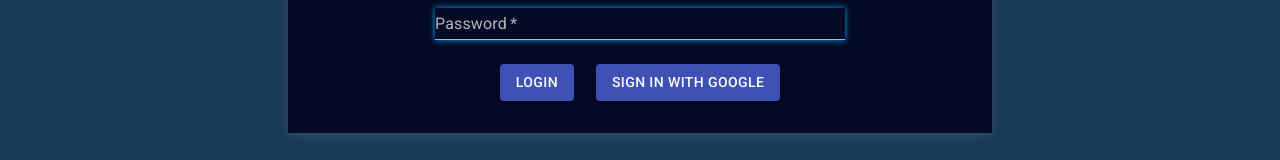
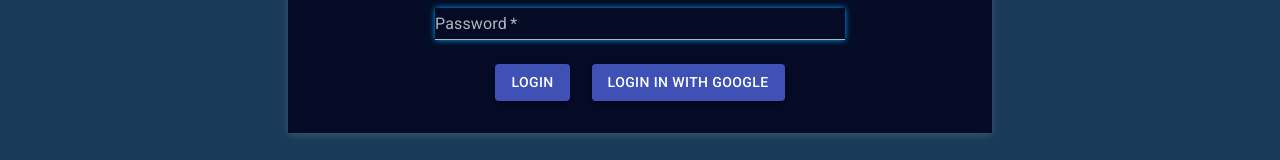
Before and after one commit to a-pavithraa/AWSTerraformPOC, a React (Create React App) app in the folder React-StockService/: page /login in a window 1280 px wide. Shown: the part 196-356 px from the top of the page. Built offline with nearby package versions, Linux system fonts and the light colour scheme.

Commit message:
Initial Changes for Google Signin

```diff
--- a/React-StockService/src/pages/Login.js
+++ b/React-StockService/src/pages/Login.js
@@ -172,7 +172,7 @@ const Login = ()=>{
 
             {progress ?<CircularProgress size={24} className={classes.buttonProgress} />:<Button type="submit"  variant="contained" color="primary" onClick={loginHandler}> Login</Button>}
 
-           &nbsp;&nbsp; <Button type="submit"  variant="contained" color="primary" onClick={googleLogin}> Sign In With Google</Button>
+           &nbsp;&nbsp; <Button type="submit"  variant="contained" color="primary" onClick={googleLogin}> Login In With Google</Button>
 
         </div>
 
```
